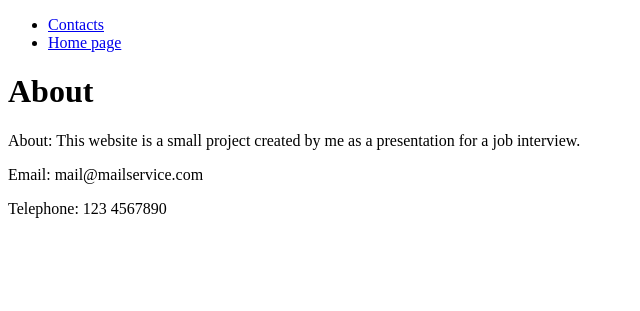
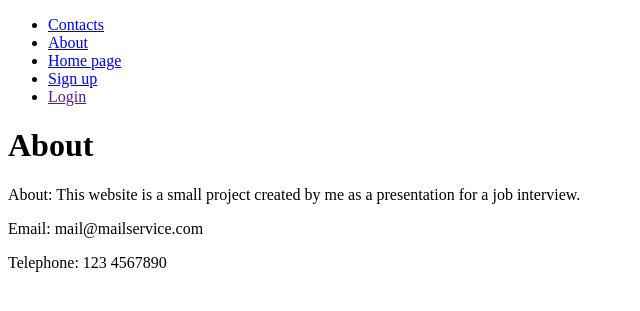
Before and after one commit to kingkardan98/MNG, a Django app: page /about/ in a window 1280 px wide. Shown: the top 311 px of the page, without its empty margins (0-640 px from the left). Run offline with Django 4.2, Linux system fonts and the light colour scheme.

Commit message:
Working navbar

```diff
--- a/templates/html/navbar.html
+++ b/templates/html/navbar.html
@@ -1,7 +1,10 @@
 <nav>
     <ul>
-        <li> <a href="contacts_view.html">Contacts</a></li>
-        <li> <a href="home_view.html">Home page</a></li>
+        <li> <a href="/contacts">Contacts</a> </li>
+        <li> <a href="/about">About</a> </li>
+        <li> <a href="/">Home page</a> </li>
+        <li> <a href="/create_user">Sign up</a> </li>
+        <li> <a href="">Login</a> </li>
         <!-- Right now the links don't work, as this is not the way to link stuff in Django. We still did some Jinja! -->
     </ul>
 </nav>
```
